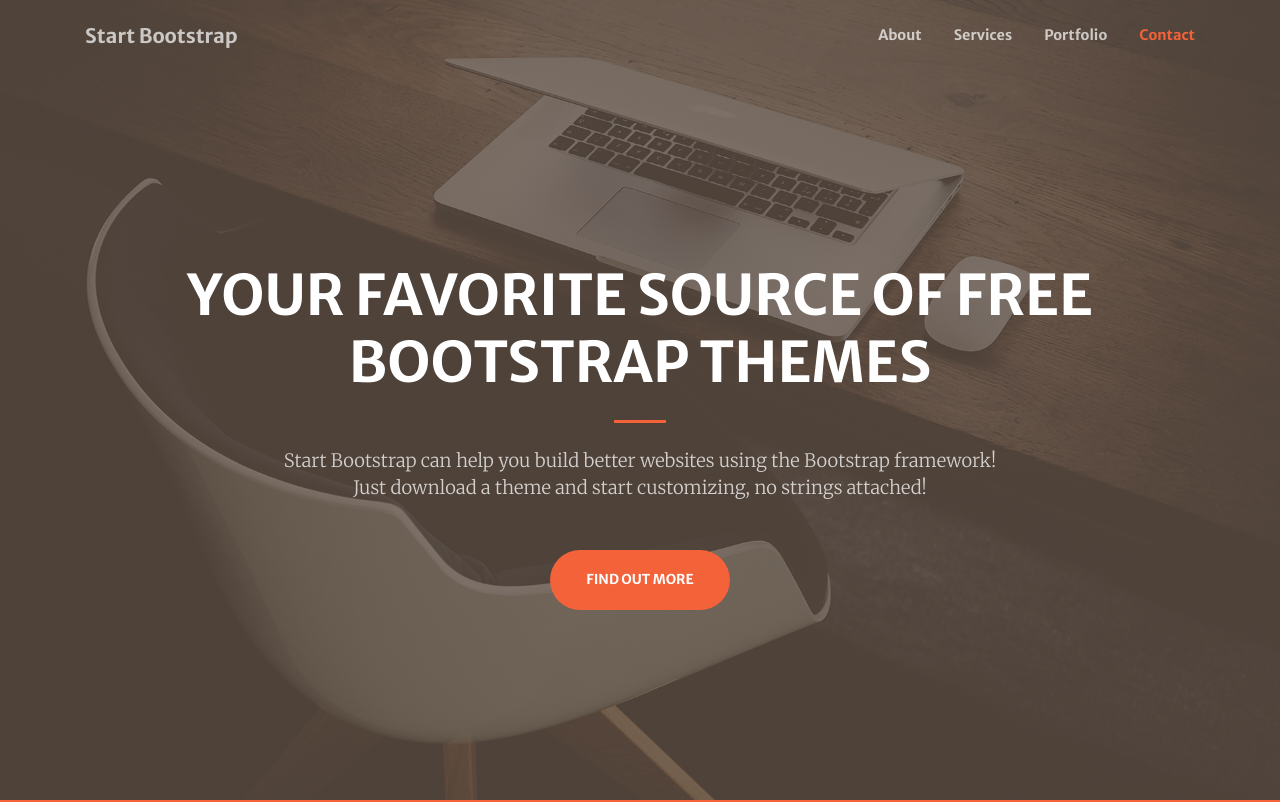
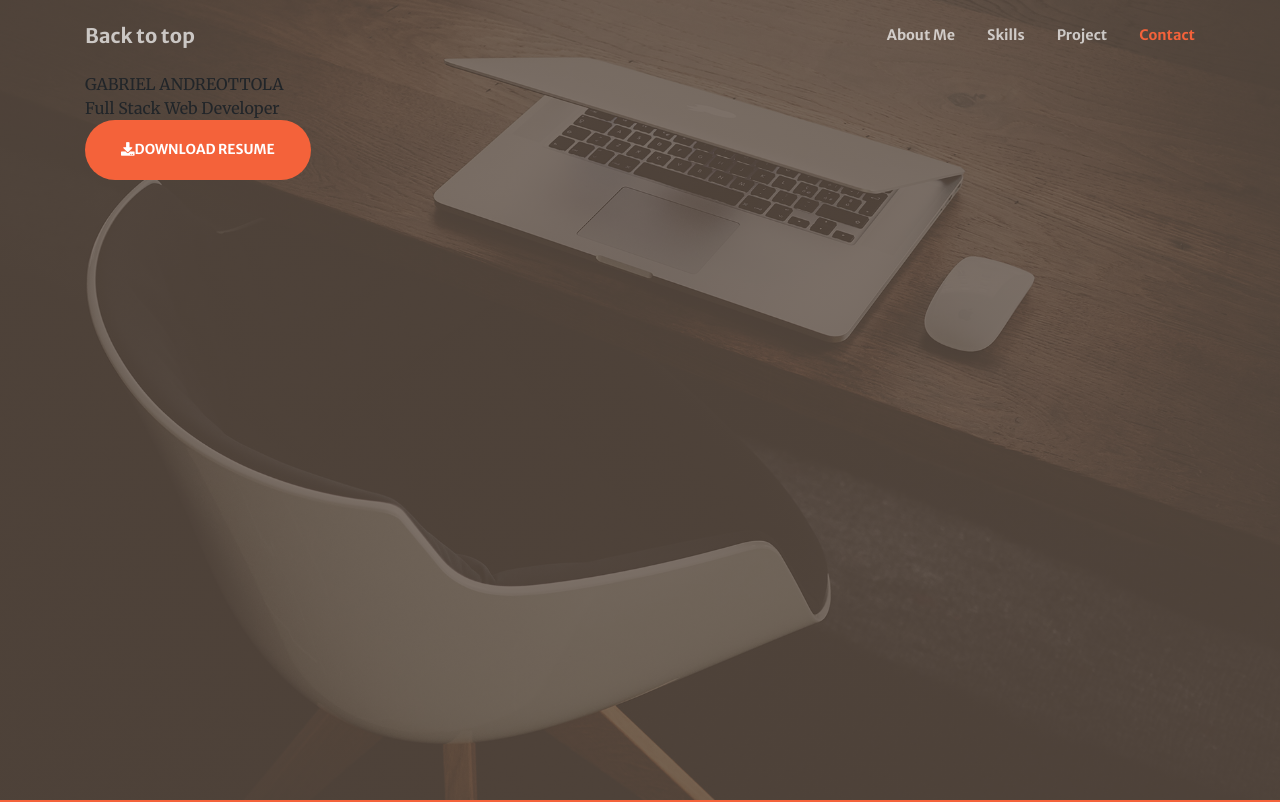
Before and after one commit to gandreottola/gandreottola.github.io, a website with bundled scripts: page index.html in a window 1280 px wide. Shown: the top 802 px of the page. Built offline with nearby package versions, Linux system fonts and the light colour scheme.

Commit message:
Added text to html

```diff
--- a/index.html
+++ b/index.html
@@ -30,20 +30,20 @@
   <!-- Navigation -->
   <nav class="navbar navbar-expand-lg navbar-light fixed-top py-3" id="mainNav">
     <div class="container">
-      <a class="navbar-brand js-scroll-trigger" href="#page-top">Start Bootstrap</a>
+      <a class="navbar-brand js-scroll-trigger" href="#page-top">Back to top</a>
       <button class="navbar-toggler navbar-toggler-right" type="button" data-toggle="collapse" data-target="#navbarResponsive" aria-controls="navbarResponsive" aria-expanded="false" aria-label="Toggle navigation">
         <span class="navbar-toggler-icon"></span>
       </button>
       <div class="collapse navbar-collapse" id="navbarResponsive">
         <ul class="navbar-nav ml-auto my-2 my-lg-0">
           <li class="nav-item">
-            <a class="nav-link js-scroll-trigger" href="#about">About</a>
+            <a class="nav-link js-scroll-trigger" href="#about">About Me</a>
           </li>
           <li class="nav-item">
-            <a class="nav-link js-scroll-trigger" href="#services">Services</a>
+            <a class="nav-link js-scroll-trigger" href="#services">Skills</a>
           </li>
           <li class="nav-item">
-            <a class="nav-link js-scroll-trigger" href="#portfolio">Portfolio</a>
+            <a class="nav-link js-scroll-trigger" href="#portfolio">Project</a>
           </li>
           <li class="nav-item">
             <a class="nav-link js-scroll-trigger" href="#contact">Contact</a>
@@ -55,16 +55,11 @@
 
   <!-- Masthead -->
   <header class="masthead">
-    <div class="container h-100">
-      <div class="row h-100 align-items-center justify-content-center text-center">
-        <div class="col-lg-10 align-self-end">
-          <h1 class="text-uppercase text-white font-weight-bold">Your Favorite Source of Free Bootstrap Themes</h1>
-          <hr class="divider my-4">
-        </div>
-        <div class="col-lg-8 align-self-baseline">
-          <p class="text-white-75 font-weight-light mb-5">Start Bootstrap can help you build better websites using the Bootstrap framework! Just download a theme and start customizing, no strings attached!</p>
-          <a class="btn btn-primary btn-xl js-scroll-trigger" href="#about">Find Out More</a>
-        </div>
+    <div class="container">
+      <div class="intro-text">
+        <div class="intro-heading text-uppercase">Gabriel Andreottola</div>
+        <div class="intro-lead-in">Full Stack Web Developer</div>
+        <a class="btn btn-primary btn-xl js-scroll-trigger" href="./img/Jesse-Kasumba-resume.pdf" target="_blank"><i class="fa fa-download"></i>Download Resume</a>
       </div>
     </div>
   </header>
```
